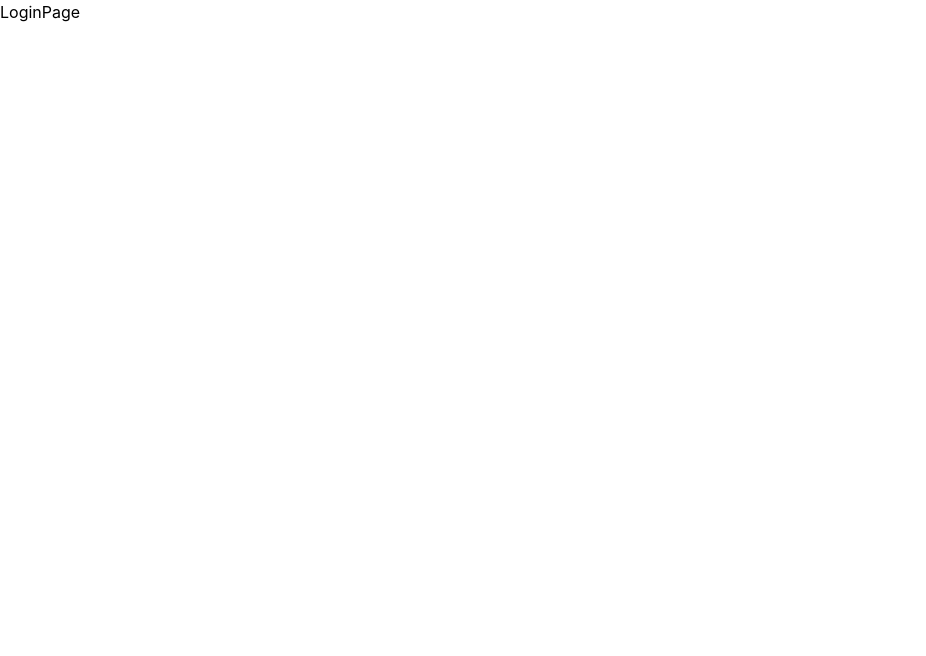
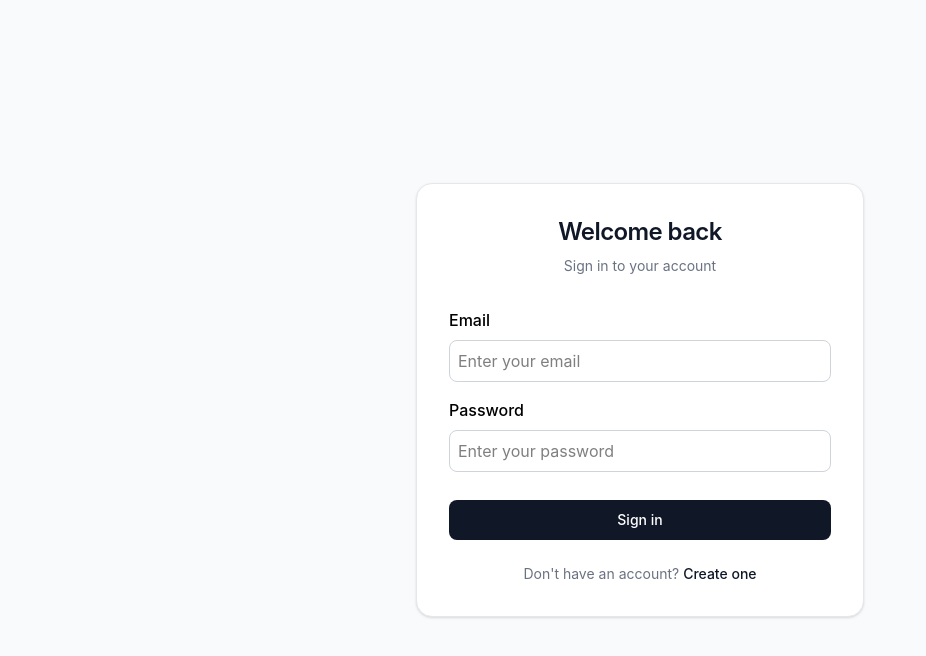
Before and after one commit to palinavasilevich/user-access-management-platform, a React (Vite) app: page /login in a window 1280 px wide. Shown: the top 656 px of the page, without its empty margins (0-926 px from the left). Built offline with nearby package versions, Linux system fonts and the light colour scheme.

Commit message:
feat(router): add Register and Login Pages

```diff
--- a/src/components/auth/LoginForm.tsx
+++ b/src/components/auth/LoginForm.tsx
@@ -2,6 +2,8 @@ import { z } from "zod";
 import { useAuth } from "@/hooks/useAuth";
 import { Form } from "@/components/forms/Form";
 import { Input } from "@/components/forms/Input";
+import { Link } from "react-router";
+import { ROUTES } from "@/constants/routes";
 
 const loginSchema = z.object({
   email: z.email("Invalid email"),
@@ -16,17 +18,29 @@ export function LoginForm() {
   const handleSubmit = async (data: LoginFormData) => {
     await login(data.email, data.password);
   };
+
   return (
-    <div className="max-w-100 mx-auto p-8">
-      <h2>Login</h2>
+    <div className="flex min-h-screen items-center justify-center bg-gray-50 px-4">
+      <div className="w-full max-w-md rounded-2xl border border-gray-200 bg-white p-8 shadow-sm">
+        <div className="mb-8 text-center">
+          <h2 className="text-2xl font-semibold tracking-tight text-gray-900">
+            Welcome back
+          </h2>
+
+          <p className="mt-2 text-sm text-gray-500">Sign in to your account</p>
+        </div>
 
         <Form<LoginFormData>
-        initialValues={{ email: "", password: "" }}
+          initialValues={{
+            email: "",
+            password: "",
+          }}
           onSubmit={handleSubmit}
           validationSchema={loginSchema}
+          submitLabel="Sign in"
         >
           {({ values, errors, handleChange }) => (
-          <>
+            <div className="space-y-5">
               <Input
                 label="Email"
                 field="email"
@@ -34,7 +48,7 @@ export function LoginForm() {
                 value={values.email}
                 error={errors.email}
                 onChange={handleChange}
-              placeholder="Enter email"
+                placeholder="Enter your email"
               />
 
               <Input
@@ -44,11 +58,22 @@ export function LoginForm() {
                 value={values.password}
                 error={errors.password}
                 onChange={handleChange}
-              placeholder="Enter password"
+                placeholder="Enter your password"
               />
-          </>
+            </div>
           )}
         </Form>
+
+        <p className="mt-6 text-center text-sm text-gray-500">
+          Don't have an account?{" "}
+          <Link
+            to={ROUTES.REGISTER}
+            className="font-medium text-gray-900 underline-offset-4 hover:underline"
+          >
+            Create one
+          </Link>
+        </p>
+      </div>
     </div>
   );
 }
--- a/src/components/auth/RegisterForm.tsx
+++ b/src/components/auth/RegisterForm.tsx
@@ -1,20 +1,25 @@
 import { z } from "zod";
-import { useAuth } from "@/hooks/useAuth";
 import { Form } from "@/components/forms/Form";
 import { Input } from "@/components/forms/Input";
+import { useAuth } from "@/hooks/useAuth";
 import type { RegisterData } from "@/types/user";
+import { Link } from "react-router";
+import { ROUTES } from "@/constants/routes";
 
 const registerSchema = z
   .object({
     email: z.email("Invalid email"),
+
     password: z
       .string()
       .min(6, "Password must be at least 6 characters long")
       .regex(/[A-Z]/, "Password must contain at least one uppercase letter")
       .regex(/[0-9]/, "Password must contain at least one digit"),
+
     confirmPassword: z
       .string()
       .min(6, "Password confirmation must be at least 6 characters long"),
+
     profile: z
       .object({
         firstName: z.string().optional(),
@@ -34,25 +39,39 @@ export function RegisterForm() {
 
   const handleSubmit = async (data: RegisterFormData) => {
     const { confirmPassword, ...registerData } = data; // eslint-disable-line @typescript-eslint/no-unused-vars
+
     await register(registerData as RegisterData);
   };
 
   return (
-    <div className="max-w-100 mx-auto p-8">
-      <h2>Register</h2>
+    <div className="flex min-h-screen items-center justify-center bg-gray-50 px-4 py-8">
+      <div className="w-full max-w-md rounded-2xl border border-gray-200 bg-white p-8 shadow-sm">
+        <div className="mb-8 text-center">
+          <h2 className="text-2xl font-semibold tracking-tight text-gray-900">
+            Create your account
+          </h2>
+
+          <p className="mt-2 text-sm text-gray-500">
+            Create your account and start managing your profile.
+          </p>
+        </div>
 
         <Form<RegisterFormData>
           initialValues={{
             email: "",
             password: "",
             confirmPassword: "",
-          profile: { firstName: "", lastName: "" },
+            profile: {
+              firstName: "",
+              lastName: "",
+            },
           }}
           onSubmit={handleSubmit}
           validationSchema={registerSchema}
+          submitLabel="Create account"
         >
           {({ values, errors, handleChange }) => (
-          <>
+            <div className="space-y-5">
               <Input
                 label="Email"
                 field="email"
@@ -60,7 +79,7 @@ export function RegisterForm() {
                 value={values.email}
                 error={errors.email}
                 onChange={handleChange}
-              placeholder="Enter email"
+                placeholder="Enter your email"
               />
 
               <Input
@@ -70,7 +89,7 @@ export function RegisterForm() {
                 value={values.password}
                 error={errors.password}
                 onChange={handleChange}
-              placeholder="********"
+                placeholder="Enter your password"
               />
 
               <Input
@@ -80,31 +99,54 @@ export function RegisterForm() {
                 value={values.confirmPassword}
                 error={errors.confirmPassword}
                 onChange={handleChange}
-              placeholder="Confirm password"
+                placeholder="Confirm your password"
               />
 
-            <h3>Personal Information (optional)</h3>
+              <div className="border-t border-gray-100 pt-5">
+                <div className="mb-4">
+                  <h3 className="text-sm font-semibold text-gray-900">
+                    Personal information
+                  </h3>
 
+                  <p className="mt-1 text-xs text-gray-500">
+                    Optional. You can add this information later.
+                  </p>
+                </div>
+
+                <div className="space-y-5">
                   <Input
-              label="First Name"
+                    label="First name"
                     field="profile.firstName"
                     type="text"
-              value={values.profile?.firstName || ""}
+                    value={values.profile?.firstName ?? ""}
                     onChange={handleChange}
                     placeholder="Enter your first name"
                   />
 
                   <Input
-              label="Last Name"
+                    label="Last name"
                     field="profile.lastName"
                     type="text"
-              value={values.profile?.lastName || ""}
+                    value={values.profile?.lastName ?? ""}
                     onChange={handleChange}
                     placeholder="Enter your last name"
                   />
-          </>
+                </div>
+              </div>
+            </div>
           )}
         </Form>
+
+        <p className="mt-6 text-center text-sm text-gray-500">
+          Already have an account?{" "}
+          <Link
+            to={ROUTES.LOGIN}
+            className="font-medium text-gray-900 underline-offset-4 hover:underline"
+          >
+            Sign in
+          </Link>
+        </p>
+      </div>
     </div>
   );
 }
--- a/src/components/forms/Form.tsx
+++ b/src/components/forms/Form.tsx
@@ -1,4 +1,5 @@
 import { useForm } from "@/hooks/useForm";
+
 import type { FormProps, FormValues } from "@/types/forms";
 
 export function Form<T extends FormValues>({
@@ -6,6 +7,7 @@ export function Form<T extends FormValues>({
   onSubmit,
   validationSchema,
   children,
+  submitLabel = "Submit",
 }: FormProps<T>) {
   const { values, errors, formState, handleChange, handleSubmit } = useForm<T>(
     initialValues,
@@ -15,11 +17,22 @@ export function Form<T extends FormValues>({
   const renderStatus = () => {
     switch (formState.status) {
       case "loading":
-        return <p>Loading...</p>;
+        return <p className="mt-4 text-sm text-gray-500">Loading...</p>;
+
       case "success":
-        return <p className="text-green-500">Successfully sent!</p>;
+        return (
+          <p className="mt-4 text-sm font-medium text-green-600">
+            Successfully sent!
+          </p>
+        );
+
       case "error":
-        return <p className="text-red-500">Error: {formState.error}</p>;
+        return (
+          <p className="mt-4 text-sm font-medium text-red-600">
+            Error: {formState.error}
+          </p>
+        );
+
       default:
         return null;
     }
@@ -27,18 +40,30 @@ export function Form<T extends FormValues>({
 
   return (
     <form
-      onSubmit={(e) => {
-        e.preventDefault();
+      onSubmit={(event) => {
+        event.preventDefault();
         handleSubmit(onSubmit);
       }}
+      className="w-full space-y-5"
     >
       {typeof children === "function"
         ? children({ values, errors, handleChange })
         : children}
 
-      <div className="mt-4">
-        <button type="submit" disabled={formState.status === "loading"}>
-          Send
+      <div className="pt-2">
+        <button
+          type="submit"
+          disabled={formState.status === "loading"}
+          className="
+            w-full rounded-lg bg-gray-900 px-4 py-2.5
+            text-sm font-medium text-white
+            transition-colors
+            hover:bg-gray-800
+            focus:outline-none focus:ring-2 focus:ring-gray-900 focus:ring-offset-2
+            disabled:cursor-not-allowed disabled:opacity-50
+          "
+        >
+          {formState.status === "loading" ? "Loading..." : submitLabel}
         </button>
       </div>
 
--- a/src/components/forms/Input.tsx
+++ b/src/components/forms/Input.tsx
@@ -42,7 +42,7 @@ export function Input<T extends FormValues, K extends keyof T>({
   };
 
   return (
-    <div className={cn("mb-4", disabled ? "opacity-60" : "opacity-1")}>
+    <div className={cn("mb-4", disabled ? "opacity-60" : "opacity-100")}>
       <label className="block mb-2 font-medium">
         {label}
         {required && <span className="ml-1 text-[#dc3545]">*</span>}
@@ -56,7 +56,7 @@ export function Input<T extends FormValues, K extends keyof T>({
         disabled={disabled}
         required={required}
         className={cn(
-          "w-full p-2 rounded-sm text-base border",
+          "w-full p-2 rounded-lg text-base border",
           error ? "border-[#dc3545]" : "border-[#ced4da]",
           disabled && "bg-[#e9ecef] cursor-not-allowed",
         )}
--- a/src/components/layout/AppLayout.tsx
+++ b/src/components/layout/AppLayout.tsx
@@ -1,12 +1,11 @@
-import { AuthProvider } from "@/contexts/AuthContext";
 import { Outlet } from "react-router";
 
 export function AppLayout() {
   return (
-    <AuthProvider>
+    <div>
       <main>
         <Outlet />
       </main>
-    </AuthProvider>
+    </div>
   );
 }
--- a/src/main.tsx
+++ b/src/main.tsx
@@ -3,9 +3,12 @@ import { createRoot } from "react-dom/client";
 import "./index.css";
 import { RouterProvider } from "react-router";
 import { router } from "./app/router.tsx";
+import { AuthProvider } from "./contexts/AuthContext.tsx";
 
 createRoot(document.getElementById("root")!).render(
   <StrictMode>
-    <RouterProvider router={router} />
+    <AuthProvider>
+      <RouterProvider router={router} />
+    </AuthProvider>
   </StrictMode>,
 );
--- a/src/pages/LoginPage.tsx
+++ b/src/pages/LoginPage.tsx
@@ -1,3 +1,14 @@
+import { Navigate } from "react-router";
+import { LoginForm } from "@/components/auth/LoginForm";
+import { useAuth } from "@/hooks/useAuth";
+import { ROUTES } from "@/constants/routes";
+
 export function LoginPage() {
-  return <div>LoginPage</div>;
+  const { user } = useAuth();
+
+  if (user) {
+    return <Navigate to={ROUTES.HOME} replace />;
+  }
+
+  return <LoginForm />;
 }
--- a/src/types/forms.ts
+++ b/src/types/forms.ts
@@ -26,4 +26,5 @@ export interface FormProps<T extends FormValues> {
   onSubmit: (data: T) => Promise<void>;
   validationSchema?: z.ZodSchema<T>;
   children: ReactNode | ((props: FormRenderProps<T>) => ReactNode);
+  submitLabel?: string;
 }
```
Also changed, not shown: src/pages/RegisterPage.tsx (+12 -1 lines). Lines whose indentation alone changed are shown as unchanged.
